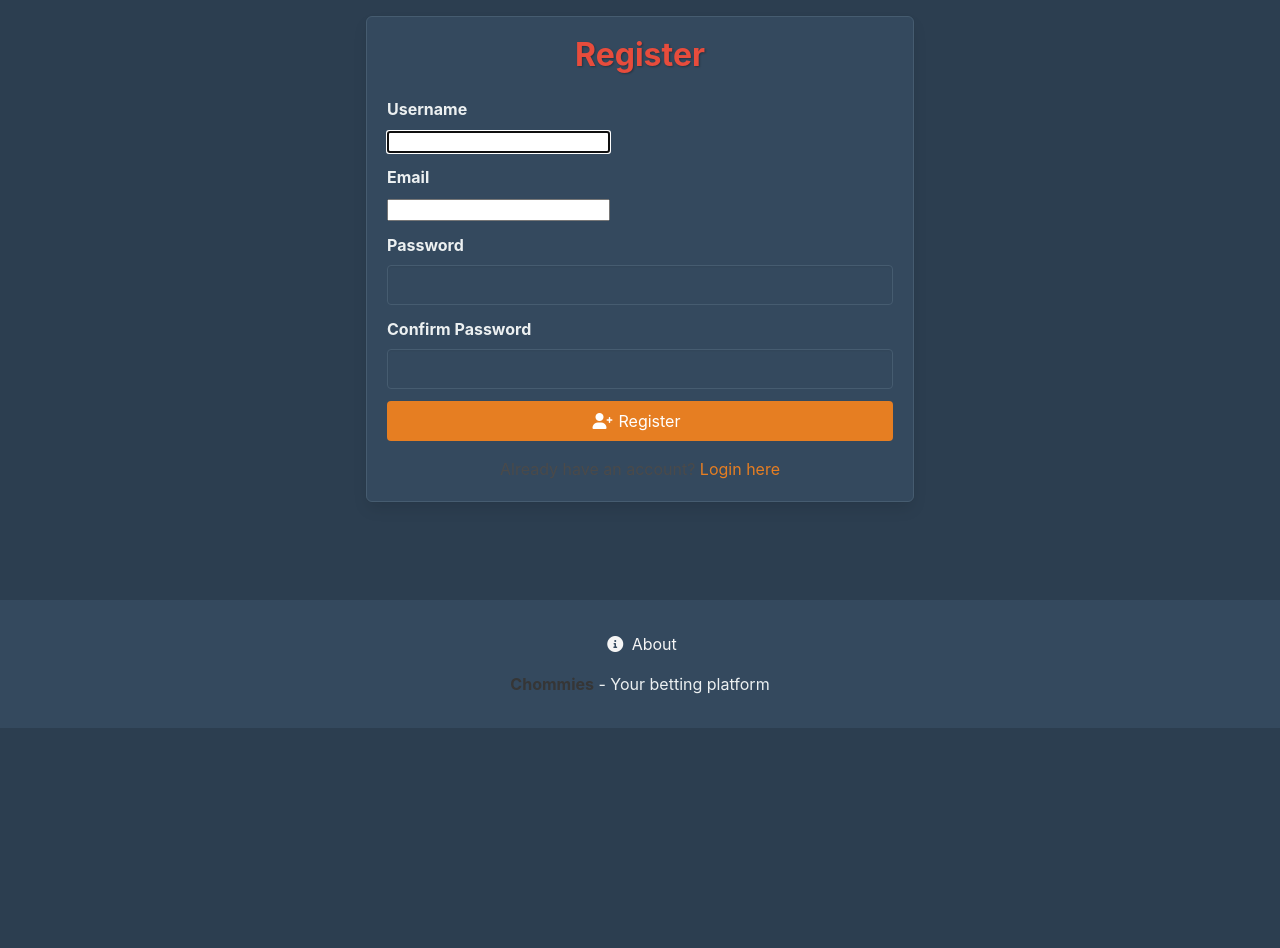
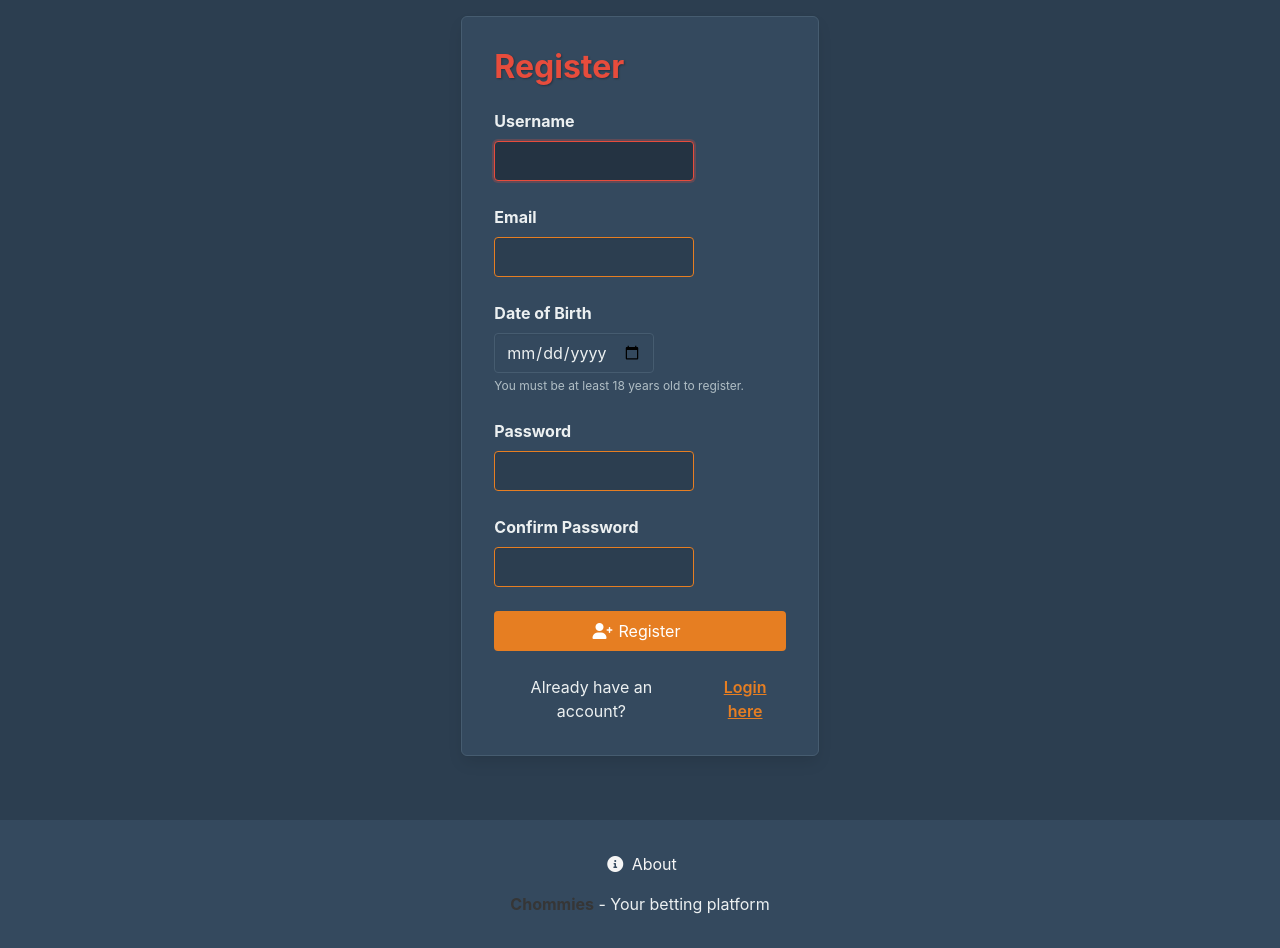
Before and after one commit to manelvf/chommi, a Django app: page /register/ in a window 1280 px wide. Shown: the part 72-1020 px from the top of the page. Before the commit the page ends 800 px from the top, so only its background shows below. Run offline with Django 5.2, Linux system fonts and the light colour scheme; some libraries are stand-ins or nearby versions.

Commit message:
Improve registration form

```diff
--- a/bets/forms.py
+++ b/bets/forms.py
@@ -255,22 +255,49 @@ class EventForm(forms.ModelForm):
 
 
 class UserRegistrationForm(UserCreationForm):
-    email = forms.EmailField(required=True)
-    username = forms.CharField(max_length=150, required=True)
+    email = forms.EmailField(
+        required=True,
+        widget=forms.EmailInput(attrs={
+            "class": "input auth-input",
+            "autocomplete": "email"
+        })
+    )
+    username = forms.CharField(
+        max_length=150,
+        required=True,
+        widget=forms.TextInput(attrs={
+            "class": "input auth-input",
+            "autocomplete": "username"
+        })
+    )
+    date_of_birth = forms.DateField(
+        required=True,
+        widget=forms.DateInput(attrs={
+            'class': 'input date-input',
+            'type': 'date',
+            'max': timezone.now().date().isoformat()
+        })
+    )
     password1 = forms.CharField(
         label=_("Password"),
         strip=False,
-        widget=forms.PasswordInput(attrs={"class": "input"}),
+        widget=forms.PasswordInput(attrs={
+            "class": "input auth-input",
+            "autocomplete": "new-password"
+        }),
     )
     password2 = forms.CharField(
         label=_("Password confirmation"),
         strip=False,
-        widget=forms.PasswordInput(attrs={"class": "input"}),
+        widget=forms.PasswordInput(attrs={
+            "class": "input auth-input",
+            "autocomplete": "new-password"
+        }),
     )
 
     class Meta:
         model = User
-        fields = ["username", "email", "password1", "password2"]
+        fields = ["username", "email", "date_of_birth", "password1", "password2"]
         widgets = {
             "username": forms.TextInput(attrs={"class": "input"}),
             "email": forms.EmailInput(attrs={"class": "input"}),
@@ -287,3 +314,12 @@ class UserRegistrationForm(UserCreationForm):
         if User.objects.filter(username=username).exists():
             raise ValidationError(_("This username is already taken."))
         return username
+
+    def clean_date_of_birth(self):
+        dob = self.cleaned_data.get('date_of_birth')
+        if dob:
+            today = timezone.now().date()
+            age = today.year - dob.year - ((today.month, today.day) < (dob.month, dob.day))
+            if age < 18:
+                raise ValidationError(_("You must be at least 18 years old to register."))
+        return dob
--- a/bets/models.py
+++ b/bets/models.py
@@ -3,8 +3,11 @@ from django.contrib.auth.models import User
 
 
 class Gambler(models.Model):
-    user = models.ForeignKey(User, on_delete=models.CASCADE)
+    user = models.OneToOneField(User, on_delete=models.CASCADE)
     points = models.IntegerField(default=0)
+    date_of_birth = models.DateField(null=True, blank=True)
+    created_at = models.DateTimeField(auto_now_add=True)
+    updated_at = models.DateTimeField(auto_now=True)
 
     def __str__(self):
         return self.user.username
--- a/bets/static/css/custom.css
+++ b/bets/static/css/custom.css
@@ -406,3 +406,76 @@ body {
         font-size: 0.9rem;
     }
 }
+
+/* Date Input Styles */
+.date-input {
+    width: 10em !important;
+    display: inline-block !important;
+}
+
+/* Auth Input Styles */
+.auth-input {
+    width: 200px !important;
+    display: inline-block !important;
+    background-color: #2c3e50 !important;
+    border: 1px solid var(--primary-color) !important;
+    color: var(--text-light) !important;
+}
+
+.auth-input:focus {
+    background-color: #243342 !important;
+    border-color: var(--accent-color) !important;
+    box-shadow: 0 0 0 0.125em rgba(231, 76, 60, 0.25) !important;
+}
+
+.auth-input::placeholder {
+    color: #95a5a6 !important;
+}
+
+/* Registration Form Styles */
+.registration-box {
+    padding: 2rem;
+    max-width: 400px;
+    margin: 0 auto;
+}
+
+.registration-form .field {
+    margin-bottom: 1.5rem;
+}
+
+.registration-form .control {
+    display: block;
+}
+
+.registration-form .label {
+    text-align: left;
+    margin-bottom: 0.5rem;
+    color: var(--text-light) !important;
+}
+
+.registration-form .help {
+    text-align: left;
+    color: #95a5a6;
+}
+
+.registration-form .button {
+    margin-top: 1rem;
+}
+
+/* Login Link Styles */
+.login-link {
+    display: flex;
+    justify-content: center;
+    align-items: center;
+    gap: 0.5rem;
+    color: var(--text-light);
+}
+
+.login-link a {
+    font-weight: 600;
+    text-decoration: underline;
+}
+
+.login-link a:hover {
+    color: var(--accent-color) !important;
+}
--- a/bets/templates/registration/register.html
+++ b/bets/templates/registration/register.html
@@ -6,11 +6,11 @@
 {% block content %}
 <div class="container mt-4">
     <div class="columns is-centered">
-        <div class="column is-6">
-            <div class="box">
-                <h1 class="title has-text-centered has-text-primary">{% trans "Register" %}</h1>
+        <div class="column is-4-desktop is-6-tablet">
+            <div class="box registration-box">
+                <h1 class="title has-text-primary">{% trans "Register" %}</h1>
 
-                <form method="post">
+                <form method="post" class="registration-form">
                     {% csrf_token %}
 
                     <!-- Username Field -->
@@ -33,6 +33,18 @@
                         {% if form.email.errors %}
                             <p class="help is-danger">{{ form.email.errors }}</p>
                         {% endif %}
+                    </div>
+
+                    <!-- Date of Birth Field -->
+                    <div class="field">
+                        <label class="label">{% trans "Date of Birth" %}</label>
+                        <div class="control">
+                            {{ form.date_of_birth }}
+                        </div>
+                        {% if form.date_of_birth.errors %}
+                            <p class="help is-danger">{{ form.date_of_birth.errors }}</p>
+                        {% endif %}
+                        <p class="help">{% trans "You must be at least 18 years old to register." %}</p>
                     </div>
 
                     <!-- Password Field -->
@@ -78,12 +90,12 @@
                 </form>
 
                 <div class="has-text-centered mt-4">
-                    <p>
-                        {% trans "Already have an account?" %}
-                        <a href="{% url 'login' %}" class="has-text-primary">
+                    <div class="login-link">
+                        <span>{% trans "Already have an account?" %}</span>
+                        <a href="{% url 'login' %}" class="has-text-primary ml-2">
                             {% trans "Login here" %}
                         </a>
-                    </p>
+                    </div>
                 </div>
             </div>
         </div>
--- a/bets/views.py
+++ b/bets/views.py
@@ -334,8 +334,11 @@ def register(request):
         if form.is_valid():
             with transaction.atomic():
                 user = form.save()
-                # Create associated Gambler profile
-                Gambler.objects.create(user=user)
+                # Create associated Gambler profile with date of birth
+                Gambler.objects.create(
+                    user=user,
+                    date_of_birth=form.cleaned_data['date_of_birth']
+                )
                 login(request, user)
                 messages.success(request, _("Registration successful!"))
                 return redirect("home")
```
